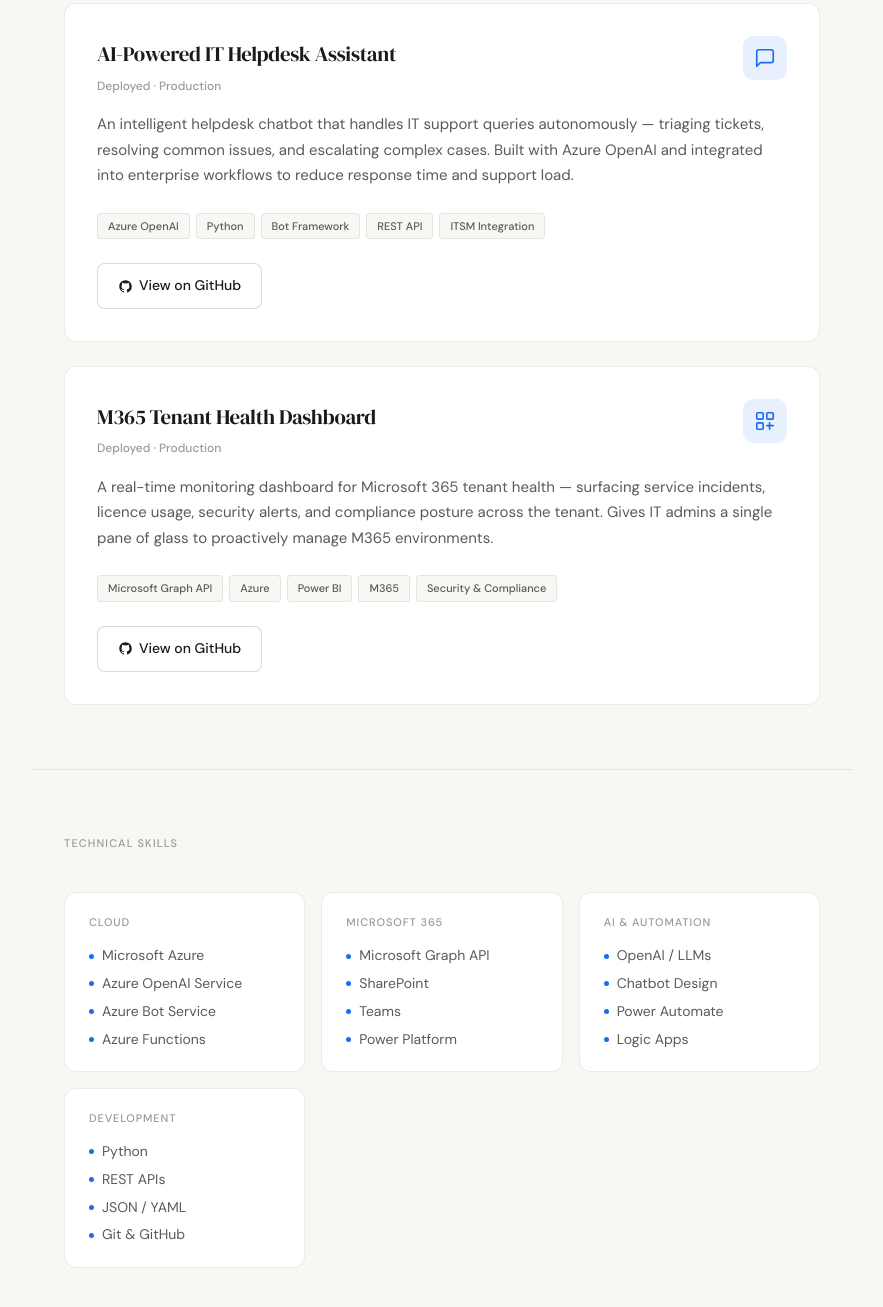
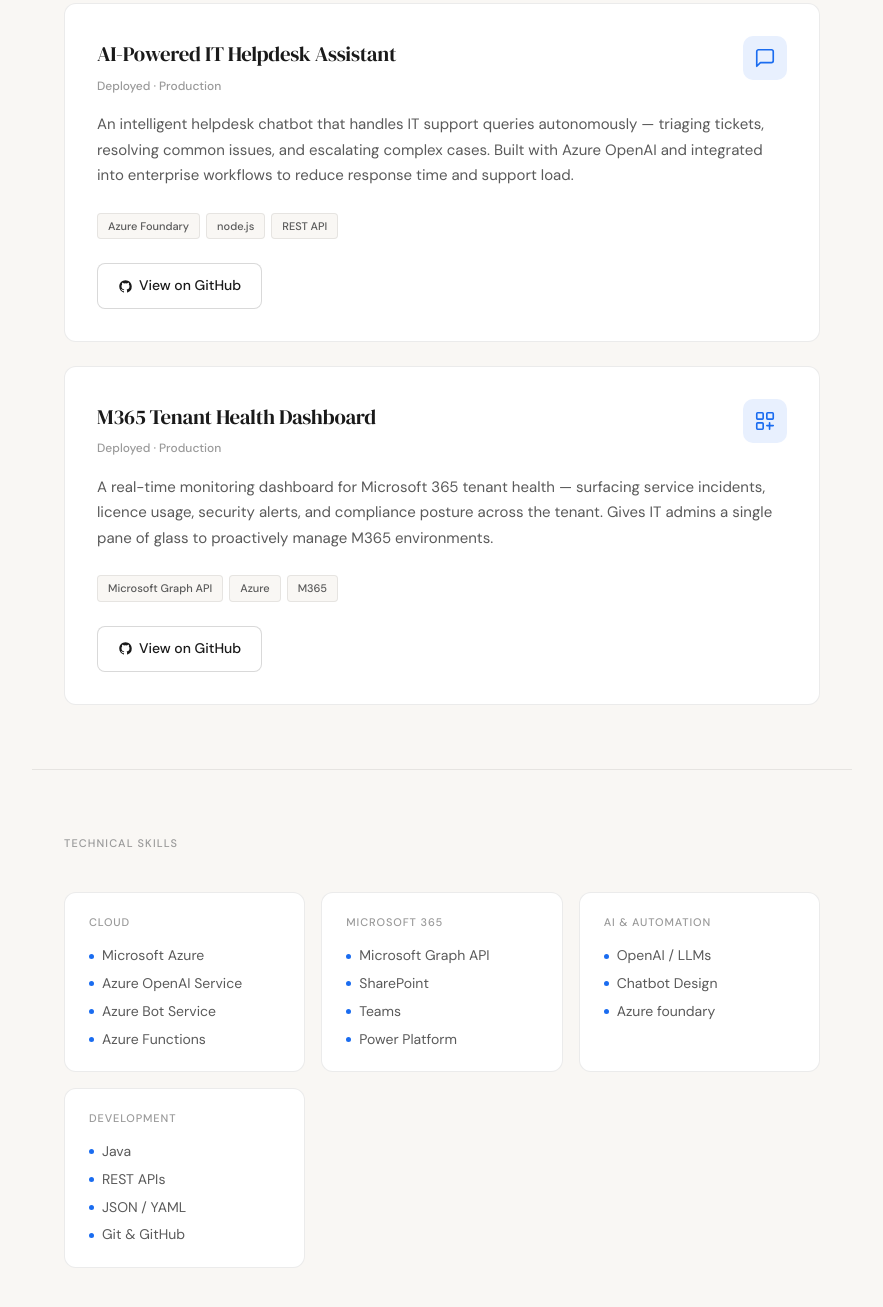
Before and after one commit to jessiegift/jessiegift.github.io, a plain HTML site: page index.html in a window 1280 px wide. Shown: the part 838-2145 px from the top of the page, without its empty margins (198-1081 px from the left). Drawn offline with Linux system fonts and the light colour scheme.

Commit message:
Update index.html

```diff
--- a/index.html
+++ b/index.html
@@ -426,11 +426,9 @@
           An intelligent helpdesk chatbot that handles IT support queries autonomously — triaging tickets, resolving common issues, and escalating complex cases. Built with Azure OpenAI and integrated into enterprise workflows to reduce response time and support load.
         </p>
         <div class="project-tags">
-          <span class="tag">Azure OpenAI</span>
-          <span class="tag">Python</span>
-          <span class="tag">Bot Framework</span>
+          <span class="tag">Azure Foundary</span>
+          <span class="tag">node.js</span>
           <span class="tag">REST API</span>
-          <span class="tag">ITSM Integration</span>
         </div>
         <div class="project-links">
           <a class="btn btn-outline" href="https://github.com/jessiegift/helpbot/" target="_blank" rel="noopener">
@@ -459,9 +457,7 @@
         <div class="project-tags">
           <span class="tag">Microsoft Graph API</span>
           <span class="tag">Azure</span>
-          <span class="tag">Power BI</span>
           <span class="tag">M365</span>
-          <span class="tag">Security &amp; Compliance</span>
         </div>
         <div class="project-links">
           <a class="btn btn-outline" href="https://github.com/jessiegift/m365-tenant-health-dashboard" target="_blank" rel="noopener">
@@ -503,14 +499,13 @@
         <ul class="skill-list">
           <li>OpenAI / LLMs</li>
           <li>Chatbot Design</li>
-          <li>Power Automate</li>
-          <li>Logic Apps</li>
+          <li>Azure foundary</li>
         </ul>
       </div>
       <div class="skill-group">
         <div class="skill-group-label">Development</div>
         <ul class="skill-list">
-          <li>Python</li>
+          <li>Java</li>
           <li>REST APIs</li>
           <li>JSON / YAML</li>
           <li>Git &amp; GitHub</li>
```
